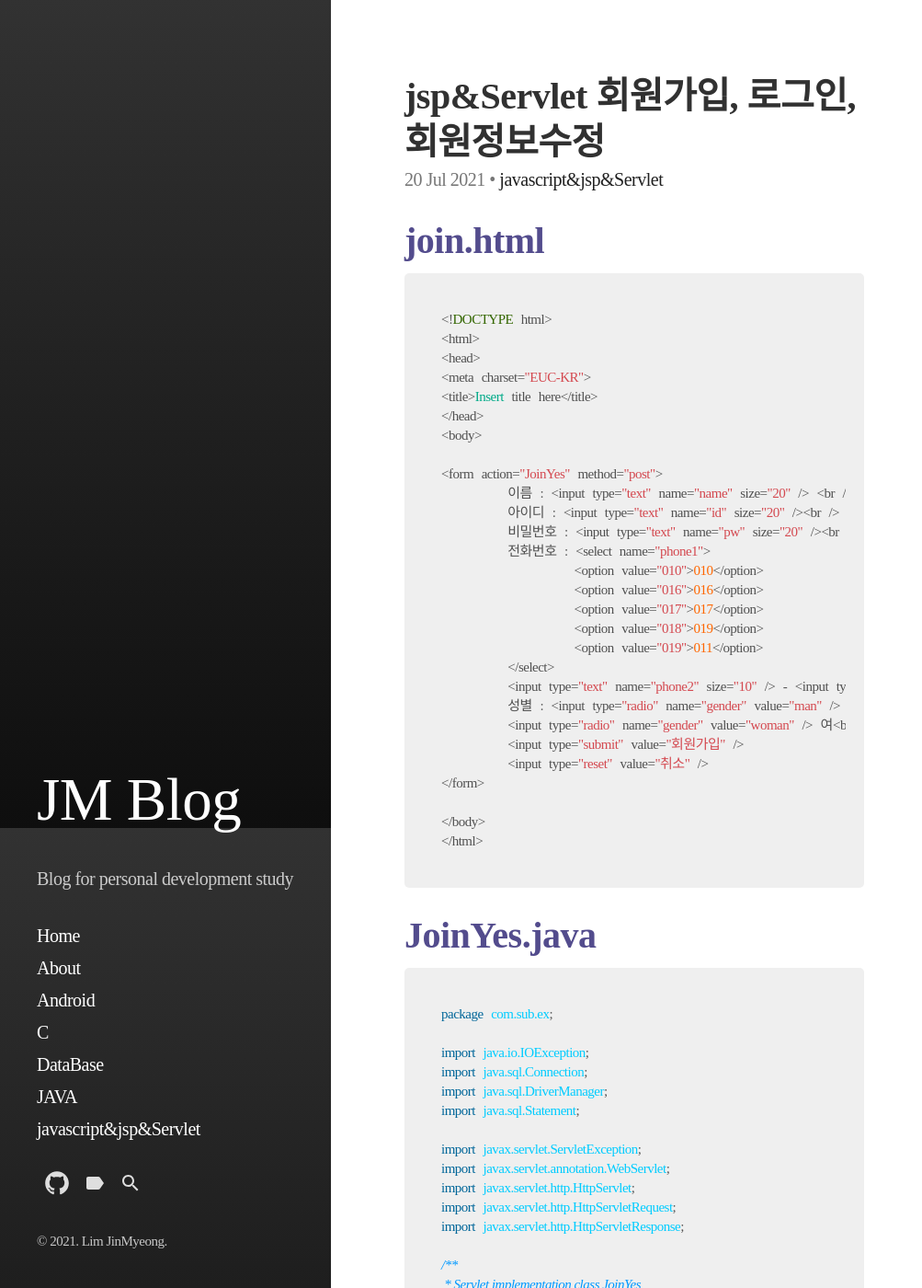
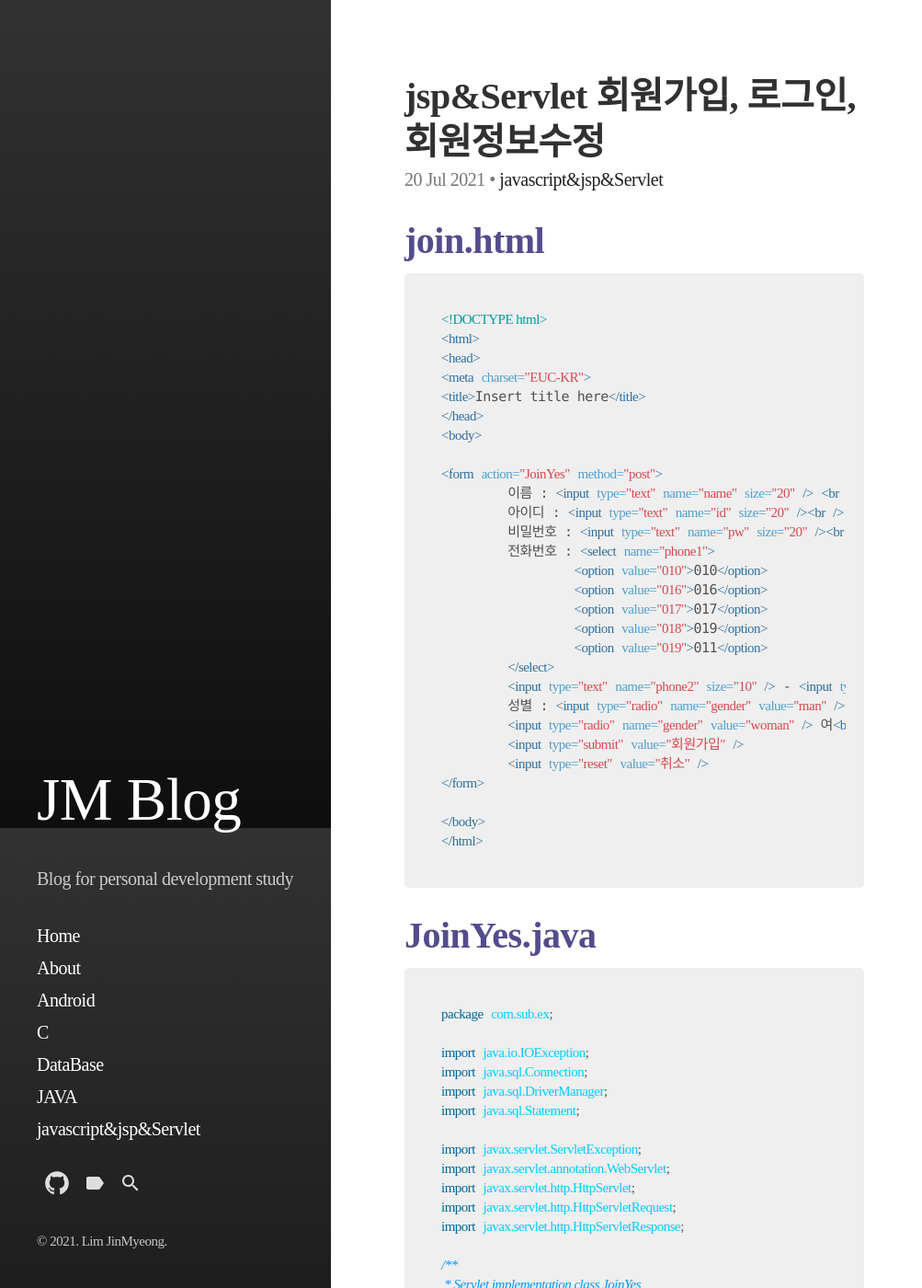
Before and after one commit to jm456789/jm456789.github.io, a Jekyll site: the page built from _posts/2021-07-20-JSP-join.md, in a window 1280 px wide and 1400 px high. Shown: the whole window at 92% size, without its empty margins (0-1003 px from the left). Built offline with Jekyll 4.4.1, drawn with Linux system fonts in a browser that asks for light colours; some web fonts are replaced.

Commit message:
Update 2021-07-20-JSP-join.md

````diff
--- a/_posts/2021-07-20-JSP-join.md
+++ b/_posts/2021-07-20-JSP-join.md
@@ -18,7 +18,7 @@ last_modified_at: 2021-07-20
 
 # join.html
 
-```java
+```html
 <!DOCTYPE html>
 <html>
 <head>
````
